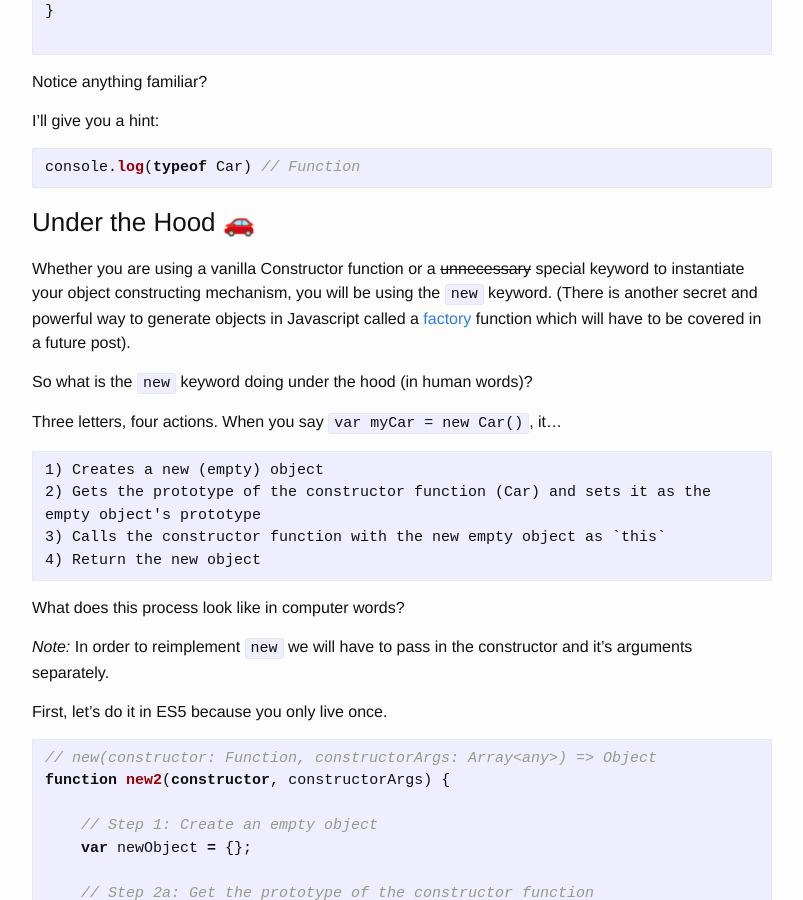
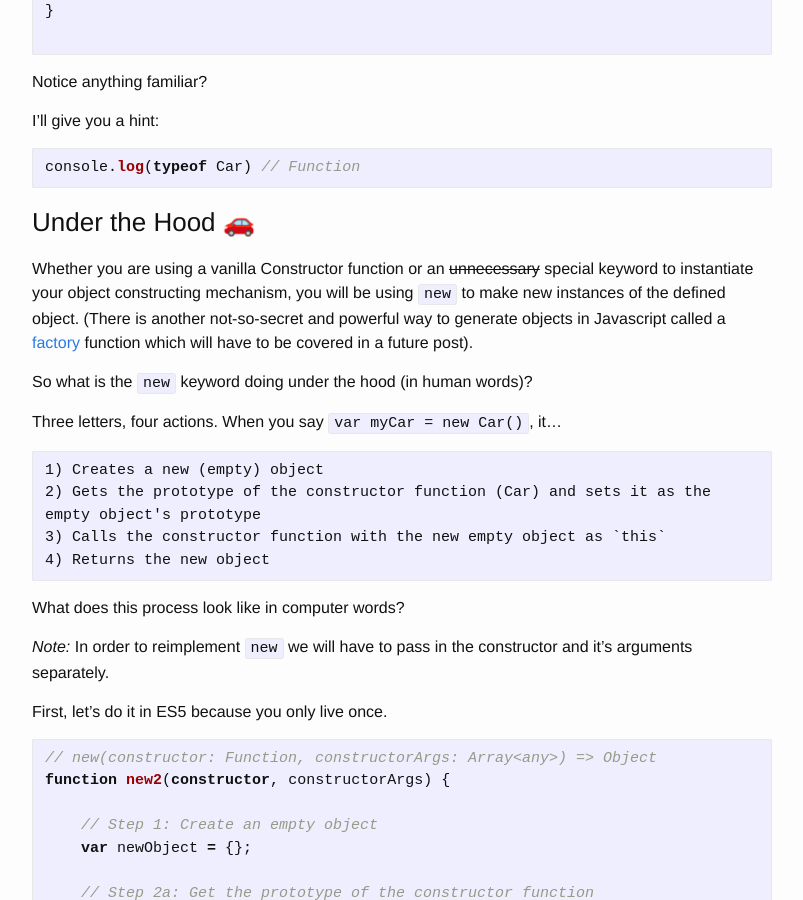
Before and after one commit to vincecampanale/blog, a Jekyll site: the page built from _posts/2017-06-07-new-keyword.markdown, in a window 1280 px wide and 900 px high, scrolled down 1488 px. Shown: the whole window, without its empty margins (238-1041 px from the left). Built offline with Jekyll 4.4.1, drawn with Linux system fonts in a browser that asks for light colours; some of the changed text lies outside the part shown.

Commit message:
fix(new-keyword): correct typo

````diff
--- a/_posts/2017-06-07-new-keyword.markdown
+++ b/_posts/2017-06-07-new-keyword.markdown
@@ -65,7 +65,7 @@ console.log(typeof Car) // Function
 
 ### Under the Hood 🚗
 
-Whether you are using a vanilla Constructor function or a <strike>unnecessary</strike> special keyword to instantiate your object constructing mechanism, you will be using the `new` keyword. (There is another secret and powerful way to generate objects in Javascript called a [factory](https://medium.com/javascript-scene/javascript-factory-functions-vs-constructor-functions-vs-classes-2f22ceddf33e) function which will have to be covered in a future post).
+Whether you are using a vanilla Constructor function or an <strike>unnecessary</strike> special keyword to instantiate your object constructing mechanism, you will be using `new` to make new instances of the defined object. (There is another not-so-secret and powerful way to generate objects in Javascript called a [factory](https://medium.com/javascript-scene/javascript-factory-functions-vs-constructor-functions-vs-classes-2f22ceddf33e) function which will have to be covered in a future post).
 
 So what is the `new` keyword doing under the hood (in human words)?
 
@@ -75,7 +75,7 @@ Three letters, four actions. When you say `var myCar = new Car()`, it...
 1) Creates a new (empty) object
 2) Gets the prototype of the constructor function (Car) and sets it as the empty object's prototype
 3) Calls the constructor function with the new empty object as `this`
-4) Return the new object
+4) Returns the new object
 ```
 
 What does this process look like in computer words?
````
Also changed, not shown: other parts of _posts/2017-06-07-new-keyword.markdown (+3 -2 lines).
